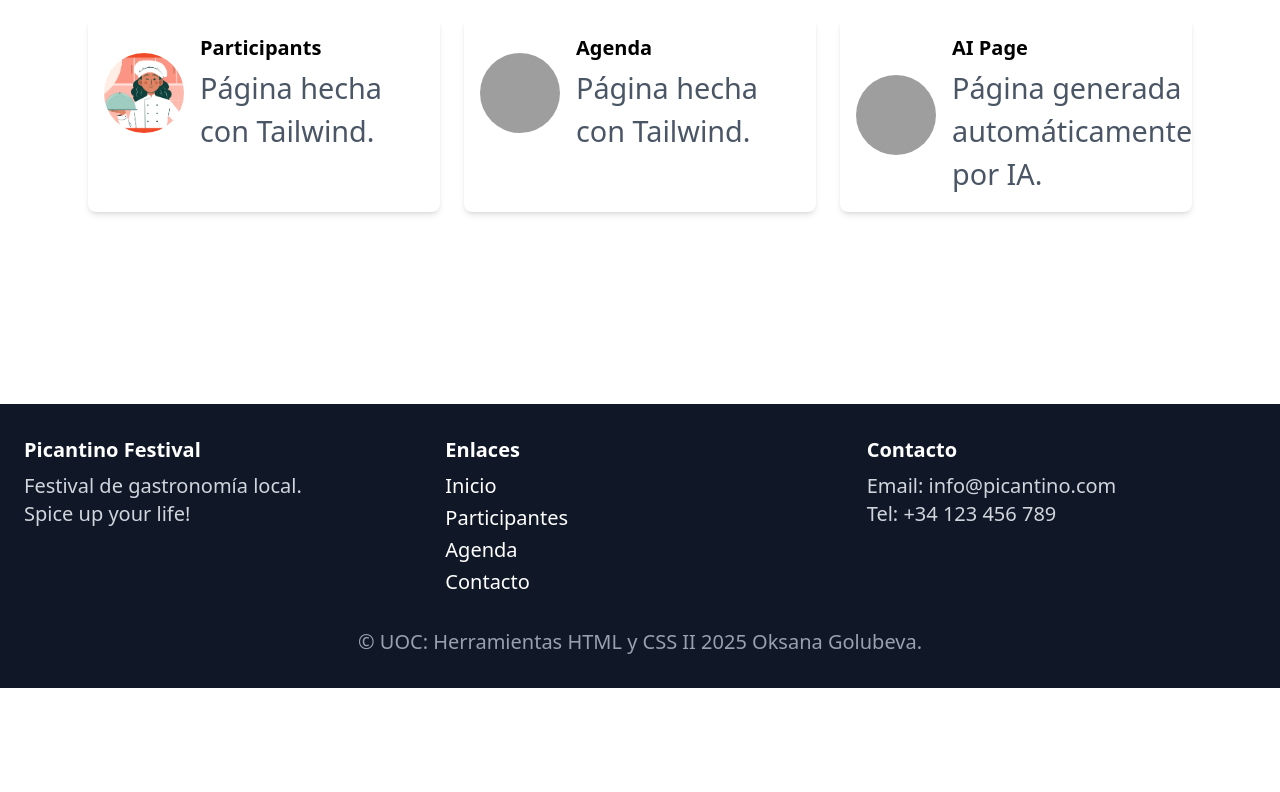
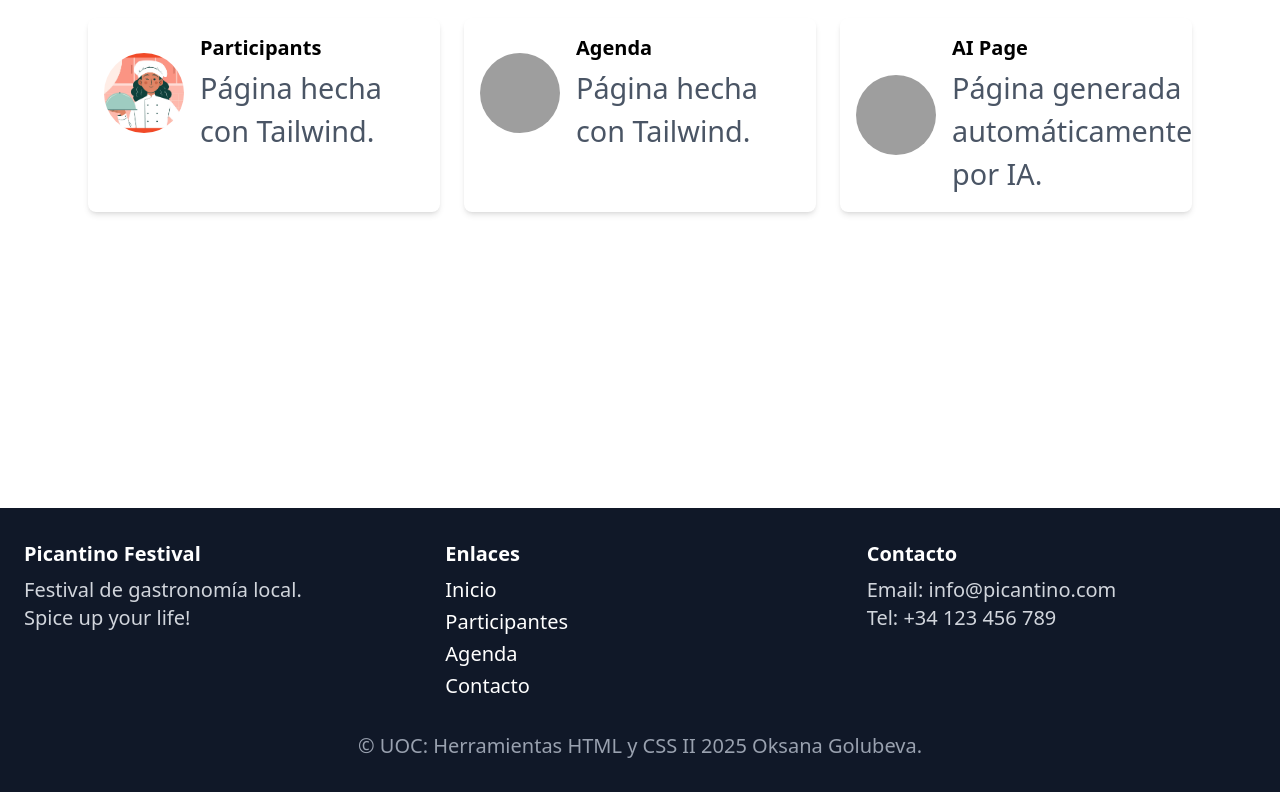
Before and after one commit to oksanaVLC/picantino-tailwindcss, a website built with Parcel: page src/index.html in a window 1280 px wide. Shown: the part 274-1066 px from the top of the page. Before the commit the page ends 962 px from the top, so only its background shows below. Built offline with nearby package versions, Linux system fonts and the light colour scheme; grey boxes are pictures that could not be loaded; a web font is replaced by a local one.

Commit message:
minor changes

```diff
--- a/src/views/footer.html
+++ b/src/views/footer.html
@@ -1,4 +1,4 @@
-<footer class="bg-gray-900 text-white py-8 mt-12 text-lg md:text-xl">
+<footer class="bg-gray-900 text-white py-8 mt-12 lg:mt-38 text-lg md:text-xl">
   <div class="max-w-7xl mx-auto px-6">
     <div class="grid grid-cols-1 md:grid-cols-3 gap-8">
       <!-- Columna 1: información -->
```
